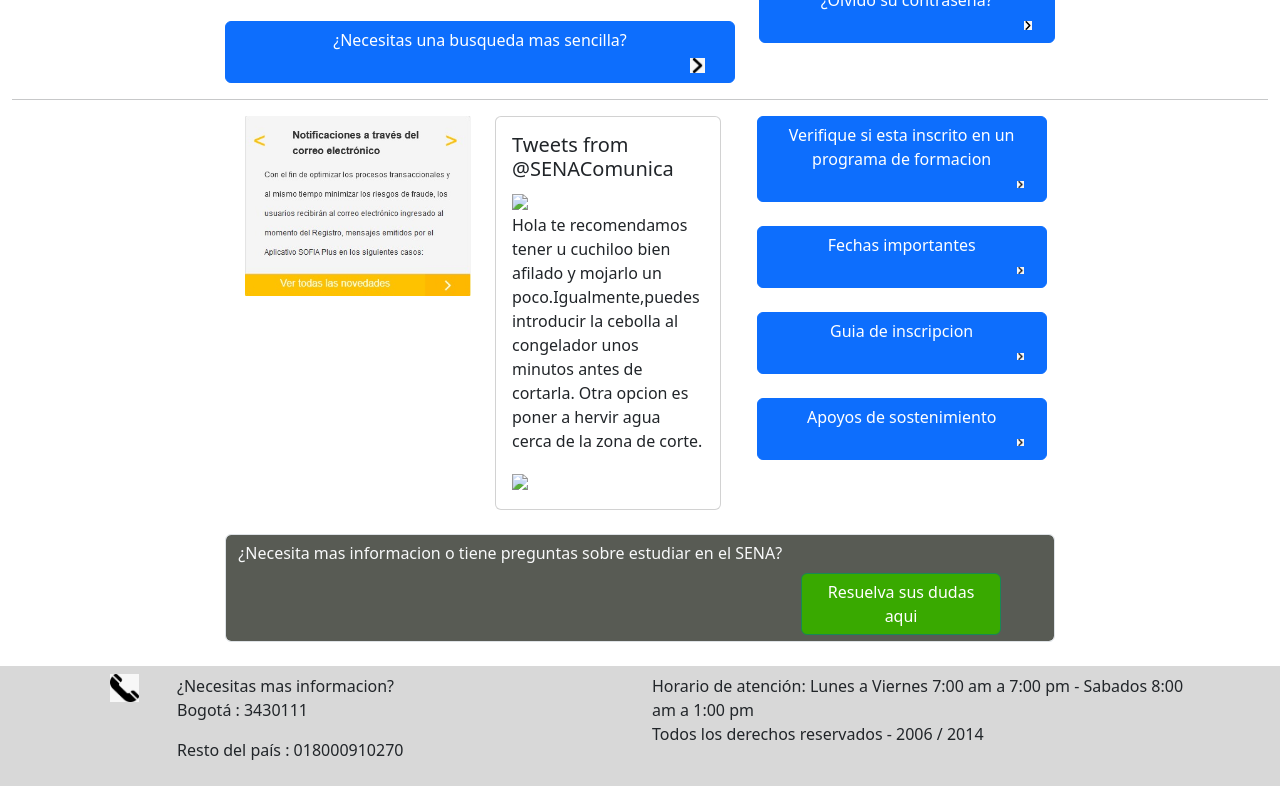
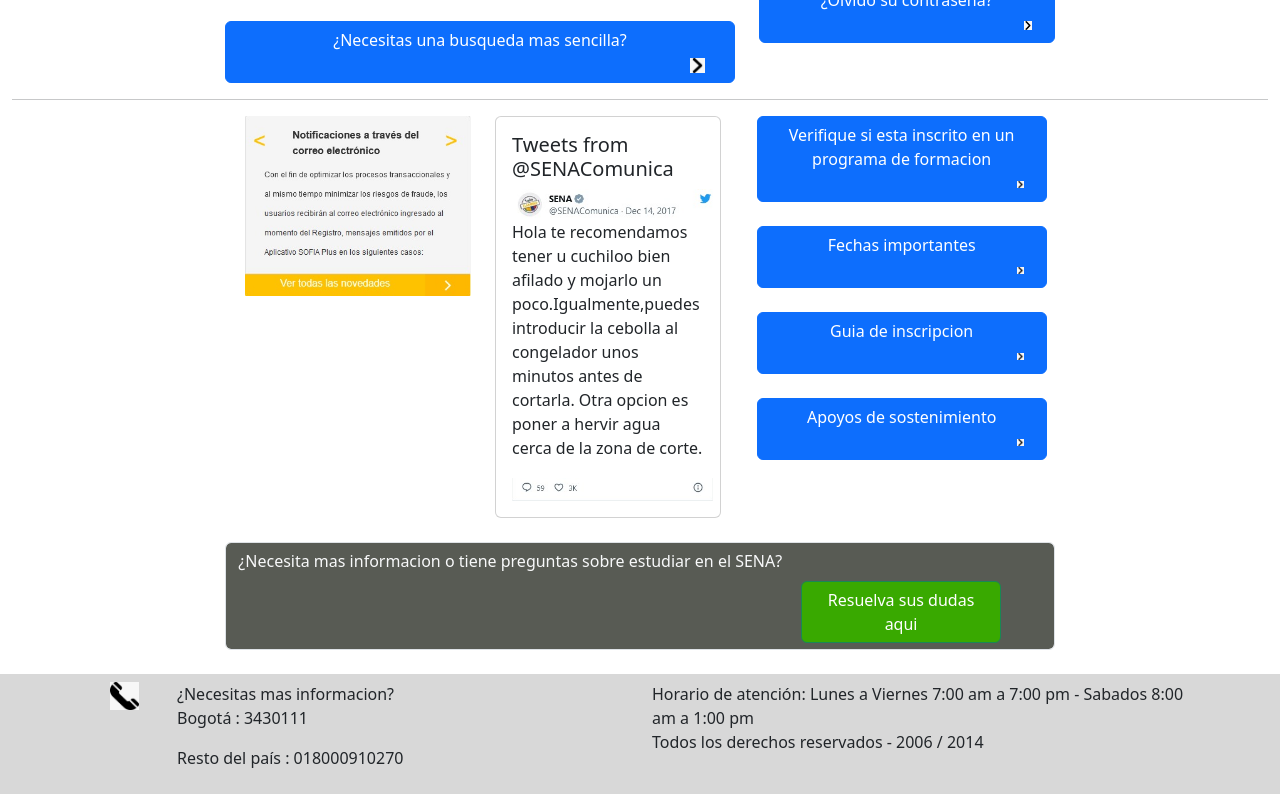
Before and after one commit to valentinamosquera/Bootstrap, a plain HTML site: page Senaindex.html in a window 1280 px wide. Shown: the part 897-1691 px from the top of the page. Drawn offline with nearby package versions, Linux system fonts and the light colour scheme.

Commit message:
complemento del ejercicio

```diff
--- a/Senaindex.html
+++ b/Senaindex.html
@@ -185,9 +185,9 @@
               <div class="card">
                 <div class="card-body">
                   <h5 class="card-title">Tweets from @SENAComunica</h5>
-                  <img class="ic" src="IMG2/tw.png" >
+                  <img class="ic" src="Img/1.jpeg" >
                   <p class="card-text">Hola te recomendamos tener u cuchiloo bien afilado y mojarlo un poco.Igualmente,puedes introducir la cebolla al congelador unos minutos antes de cortarla. Otra opcion es poner a hervir agua cerca de la zona de corte.</p>
-                  <img class="ic" src="IMG2/ic.png" >
+                  <img class="ic" src="Img/2.jpeg" >
                 </div>
               </div>
             </div>
```
Also changed, not shown: Img/1.jpeg (added), Img/2.jpeg (added).
